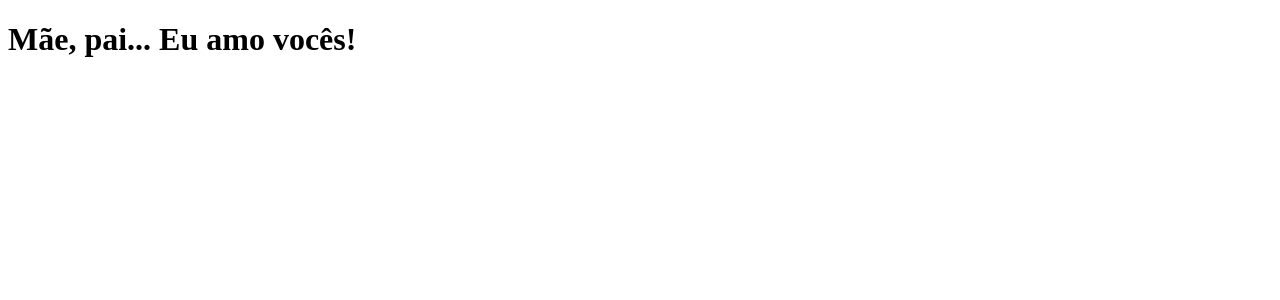
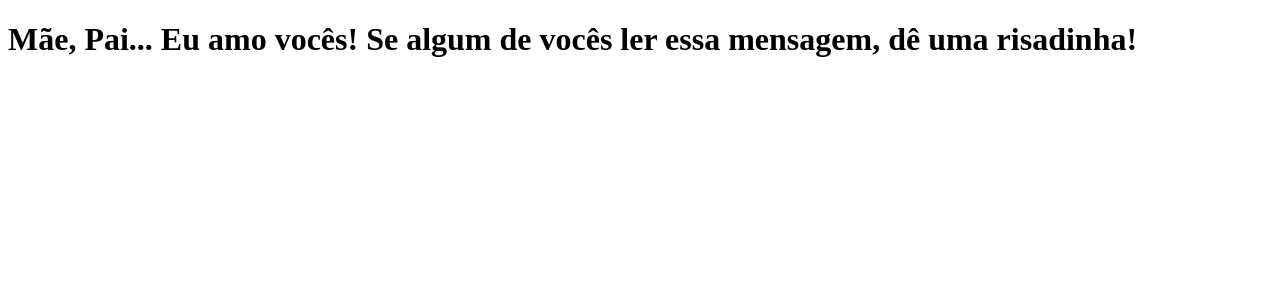
Before and after one commit to DianneK13/clone_tabnews, a Next.js app: page / in a window 1280 px wide. Shown: the top 300 px of the page. Built offline with nearby package versions, Linux system fonts and the light colour scheme.

Commit message:
Modifica a frase

```diff
--- a/pages/index.js
+++ b/pages/index.js
@@ -1,5 +1,5 @@
 function Home() {
-    return <h1>Mãe, pai... Eu amo vocês!</h1>
+    return <h1>Mãe, Pai... Eu amo vocês! Se algum de vocês ler essa mensagem, dê uma risadinha!</h1>
 }
 
 export default Home;
```
